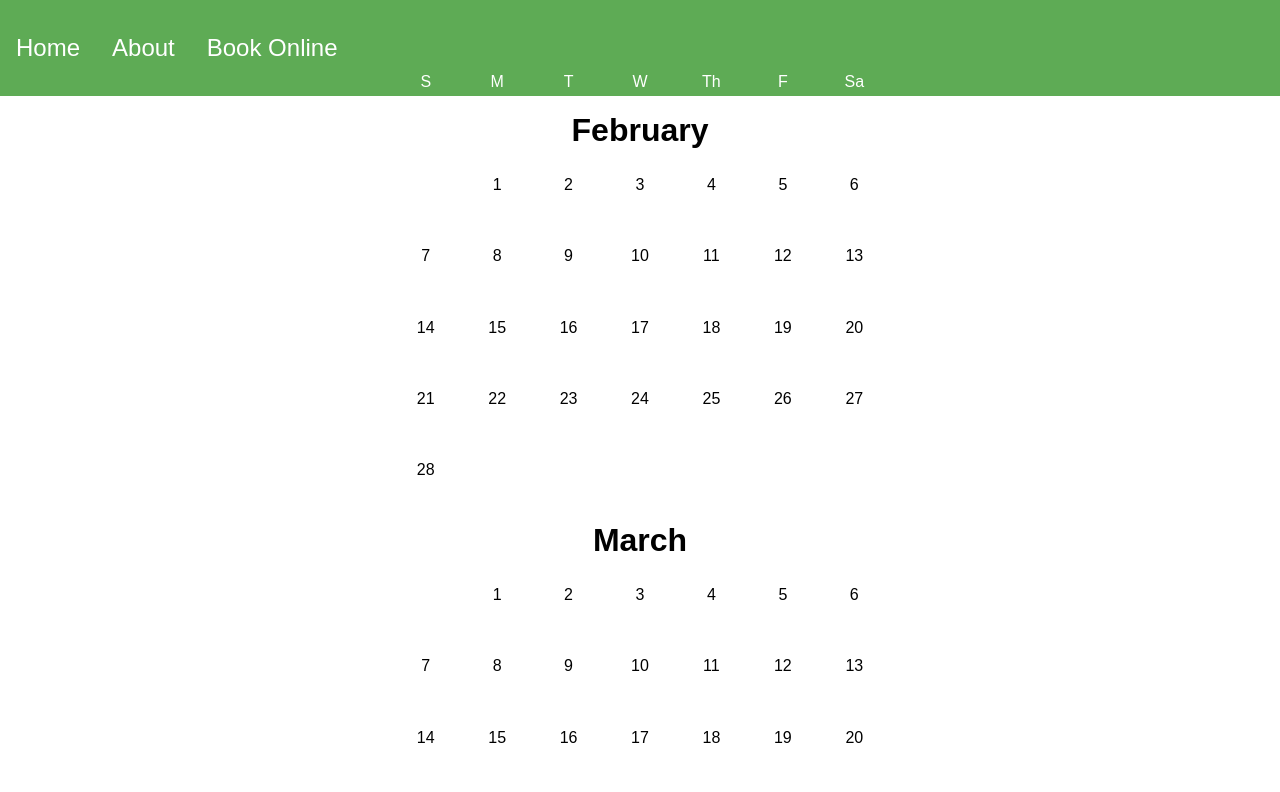
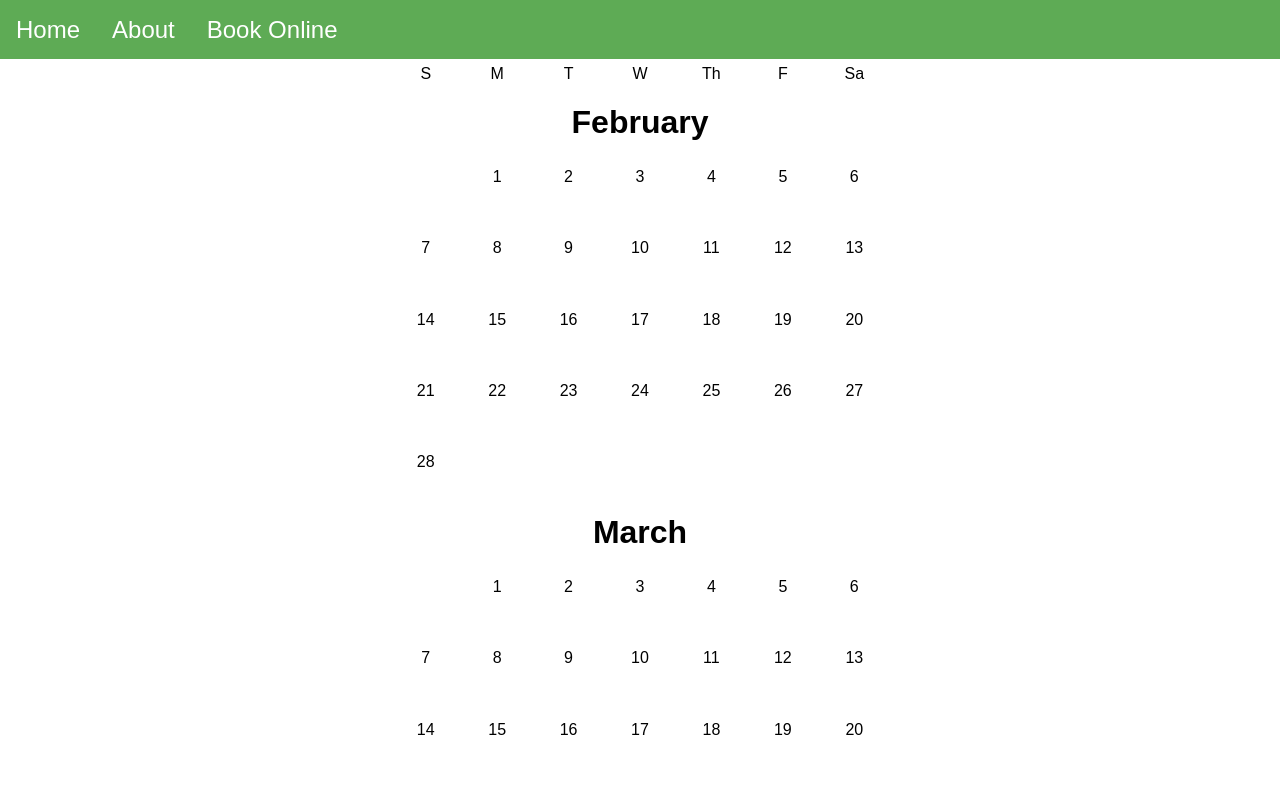
Before and after one commit to Perry-Olsson/appointment-booking, a Next.js app in the folder Client/: page /schedule in a window 1280 px wide. Shown: the top 792 px of the page. Built offline with nearby package versions, Linux system fonts and the light colour scheme.

Commit message:
Initial months view ui working

```diff
--- a/Client/src/app/NavBar/NavBar.tsx
+++ b/Client/src/app/NavBar/NavBar.tsx
@@ -1,21 +1,14 @@
-import { useRouter } from "next/dist/client/router";
 import React from "react";
 import styled from "styled-components";
 import { Flex } from "../../components/Flex";
-import { DaysOfTheWeek } from "./DaysOfTheWeek";
 import { Tab } from "./Tab";
 
 export const NavBar: React.FC = () => {
-  const router = useRouter();
-
   return (
     <Container>
-      <TabContainer>
-        <Tab href="/">Home</Tab>
-        <Tab href="/about">About</Tab>
-        <Tab href="/schedule">Book Online</Tab>
-      </TabContainer>
-      {router.pathname === "/schedule" ? <DaysOfTheWeek /> : null}
+      <Tab href="/">Home</Tab>
+      <Tab href="/about">About</Tab>
+      <Tab href="/schedule">Book Online</Tab>
     </Container>
   );
 };
@@ -23,14 +16,9 @@ export const NavBar: React.FC = () => {
 const Container = styled(Flex)`
   position: fixed;
   top: 0;
-  flex-direction: column;
+  width: 100%;
+  justify-content: flex-start;
   height: ${({ theme }) => theme.navBar.height};
-  width: 100%;
   color: ${({ theme }) => theme.colors.textSecondary};
   background-color: ${({ theme }) => theme.colors.primary};
 `;
-
-const TabContainer = styled(Flex)`
-  width: 100%;
-  justify-content: flex-start;
-`;
--- a/Client/src/app/NavBar/DaysOfTheWeek.tsx
+++ b/Client/src/app/Scheduler/DaysOfTheWeek.tsx
@@ -16,10 +16,12 @@ export const DaysOfTheWeek: React.FC = () => {
 };
 
 const Container = styled.div`
+  position: fixed;
+  top: ${({ theme }) => theme.navBar.height};
   display: grid;
-  position: absolute;
-  bottom: 5px;
   grid-template-columns: repeat(7, 1fr);
+  height: ${({ theme }) => theme.scheduler.headerHeight};
+  background-color: white;
   width: ${({ theme }) => theme.grid.width};
   max-width: ${({ theme }) => theme.grid.maxWidth};
 `;
--- a/Client/src/app/Scheduler/Scheduler.tsx
+++ b/Client/src/app/Scheduler/Scheduler.tsx
@@ -1,12 +1,18 @@
 import { useMemo } from "react";
-import { ONE_DAY } from "../../constants";
+import styled from "styled-components";
+import { Flex } from "../../components";
 import { NowProvider, useNow } from "../../context";
+import { DaysOfTheWeek } from "./DaysOfTheWeek";
 import { Month } from "./Month";
+import { computeDates } from "./utils/computeDates";
 
-export default function ScheduleContainer() {
+export default function SchedulerContainer() {
   return (
     <NowProvider>
-      <Scheduler />
+      <Flex>
+        <DaysOfTheWeek />
+        <Scheduler />
+      </Flex>
     </NowProvider>
   );
 }
@@ -16,27 +22,16 @@ export const Scheduler: React.FC = () => {
   const months = useMemo(() => computeDates(now), [now]);
 
   return (
-    <>
+    <Container>
       {months.map((month, i) => (
         <Month key={i} days={month} />
       ))}
-    </>
+    </Container>
   );
 };
 
-const computeDates = (now: Date): Array<Date[]> => {
-  let firstOfMonth = new Date(now.getFullYear(), now.getMonth(), 1);
-  const months: Array<Date[]> = [];
-
-  for (let i = 0; i < 12; i++) {
-    const month: Date[] = [firstOfMonth];
-    let nextDay = new Date(firstOfMonth.valueOf() + ONE_DAY);
-    while (nextDay.getMonth() === firstOfMonth.getMonth()) {
-      month.push(nextDay);
-      nextDay = new Date(nextDay.valueOf() + ONE_DAY);
-    }
-    months.push(month);
-    firstOfMonth = nextDay;
-  }
-  return months;
-};
+const Container = styled.div`
+  position: relative;
+  top: ${({ theme }) => theme.scheduler.headerHeight};
+  z-index: -1;
+`;
--- /dev/null
+++ b/Client/src/app/Scheduler/utils/computeDates.ts
@@ -0,0 +1,18 @@
+import { ONE_DAY } from "../../../constants";
+
+export const computeDates = (now: Date): Array<Date[]> => {
+  let firstOfMonth = new Date(now.getFullYear(), now.getMonth(), 1);
+  const months: Array<Date[]> = [];
+
+  for (let i = 0; i < 12; i++) {
+    const month: Date[] = [firstOfMonth];
+    let nextDay = new Date(firstOfMonth.valueOf() + ONE_DAY);
+    while (nextDay.getMonth() === firstOfMonth.getMonth()) {
+      month.push(nextDay);
+      nextDay = new Date(nextDay.valueOf() + ONE_DAY);
+    }
+    months.push(month);
+    firstOfMonth = nextDay;
+  }
+  return months;
+};
--- a/Client/src/components/theme.ts
+++ b/Client/src/components/theme.ts
@@ -1,6 +1,9 @@
 export const theme = {
   navBar: {
-    height: "6rem",
+    height: "3.7rem",
+  },
+  scheduler: {
+    headerHeight: "1.8rem",
   },
   grid: {
     width: "90vw",
--- a/Client/src/pages/_app.tsx
+++ b/Client/src/pages/_app.tsx
@@ -1,9 +1,5 @@
 import { AppProps } from "next/app";
-import {
-  createGlobalStyle,
-  CSSProperties,
-  ThemeProvider,
-} from "styled-components";
+import styled, { createGlobalStyle, ThemeProvider } from "styled-components";
 import { NavBar } from "../app/NavBar/NavBar";
 import { theme } from "../components";
 
@@ -23,16 +19,16 @@ export default function App({ Component, pageProps }: AppProps) {
       <GlobalStyle />
       <ThemeProvider theme={theme}>
         <NavBar />
-        <div style={componentContainerStyles}>
+        <ComponentContainer>
           <Component {...pageProps} />
-        </div>
+        </ComponentContainer>
       </ThemeProvider>
     </div>
   );
 }
 
-const componentContainerStyles: CSSProperties = {
-  zIndex: -1,
-  position: "relative",
-  top: theme.navBar.height,
-};
+const ComponentContainer = styled.div`
+  z-index: -1;
+  position: relative;
+  top: ${({ theme }) => theme.navBar.height};
+`;
```
Also changed, not shown: Client/todo.txt.
